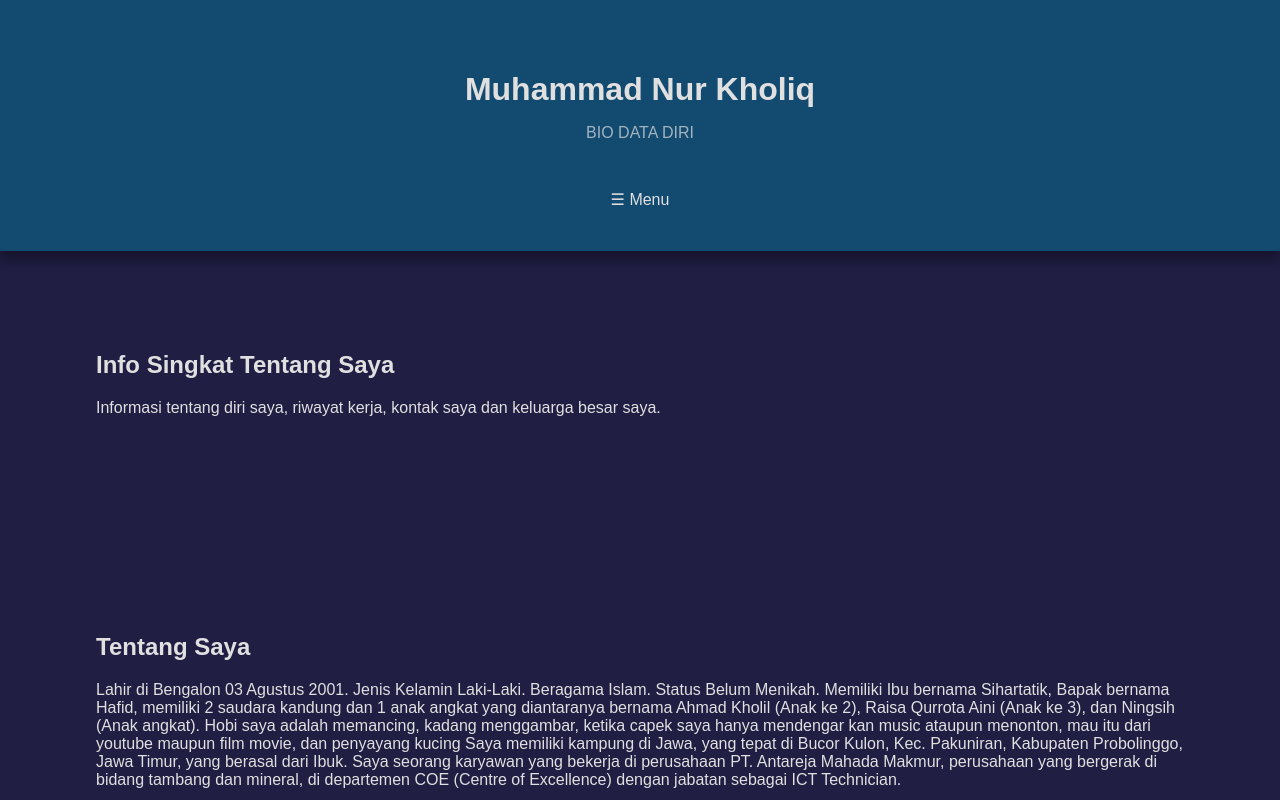
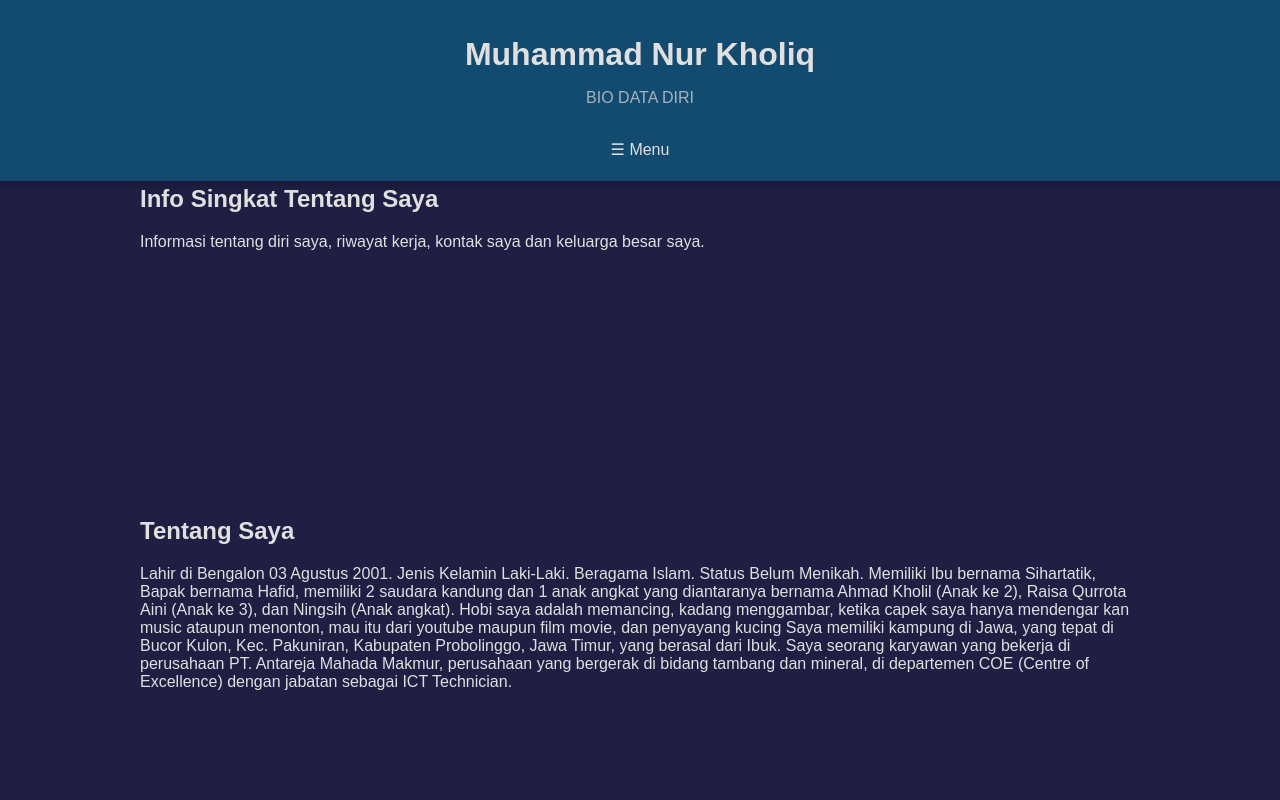
Before and after one commit to Kudada/bio-saya.io, a plain HTML site: page index.html in a window 1280 px wide. Shown: the top 800 px of the page. Drawn offline with Linux system fonts and the light colour scheme; a script that the page names is missing.

Commit message:
Add files via upload

```diff
--- a/style.css
+++ b/style.css
@@ -14,16 +14,15 @@
 }
 
 .container {
-  width: 85%;
+  width: 75%;
   max-width: 1200px;
   margin: auto;
-  padding: 20px;
   transition: padding 0.3s ease;
 }
 
 header {
   background-color: #134B70;
-  padding: 30px 0;
+  padding: 20px 0;
   text-align: center;
   box-shadow: 0px 10px 10px rgba(0, 0, 0, 0.3);
   position: sticky;
@@ -31,6 +30,44 @@
   z-index: 1000;
   transition: background-color 0.5s ease, box-shadow 0.3s ease;
 }
+
+body {
+  margin: 0;
+  padding: 0;
+  font-family: 'Poppins', sans-serif;
+  background-color: #201E43;
+  color: #e0e0e0;
+  overflow-x: hidden;
+}
+
+header {
+  background-color: #134B70;
+  padding: 10px 0;
+  position: fixed;
+  width: 100%;
+  top: 0;
+  left: 0;
+  z-index: 1000;
+  box-shadow: 0px 2px 10px rgba(0, 0, 0, 0.3);
+  transition: transform 0.5s ease;
+}
+
+header.hide {
+  transform: translateY(-100%);
+}
+
+.container {
+  width: 85%;
+  max-width: 1000px;
+  margin: auto;
+  padding: 5px;
+}
+
+section {
+  padding: 100px 0;
+  margin-top: 100px; /* Untuk memberi ruang agar header tidak menutupi konten */
+}
+
 
 header h1 {
   font-size: 2rem;
```
